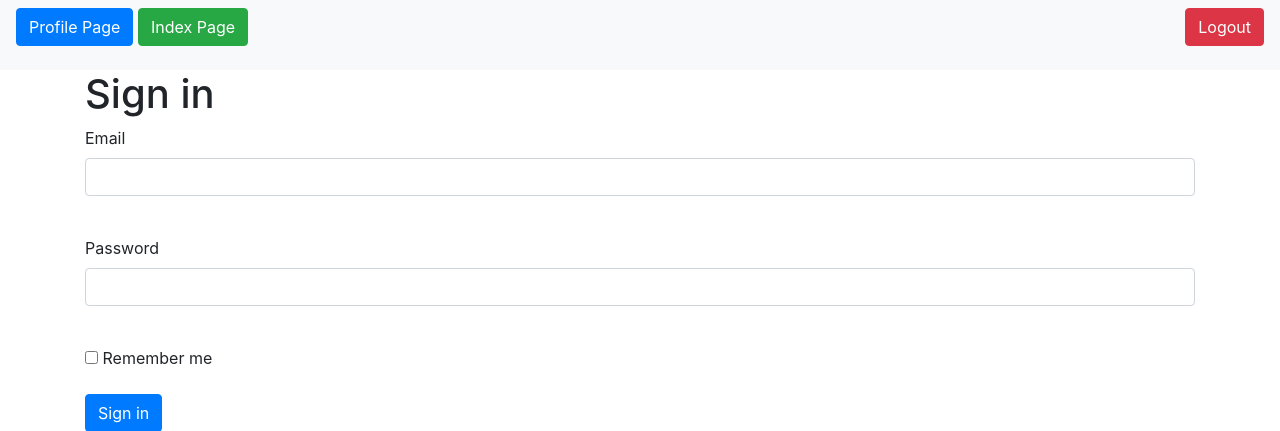
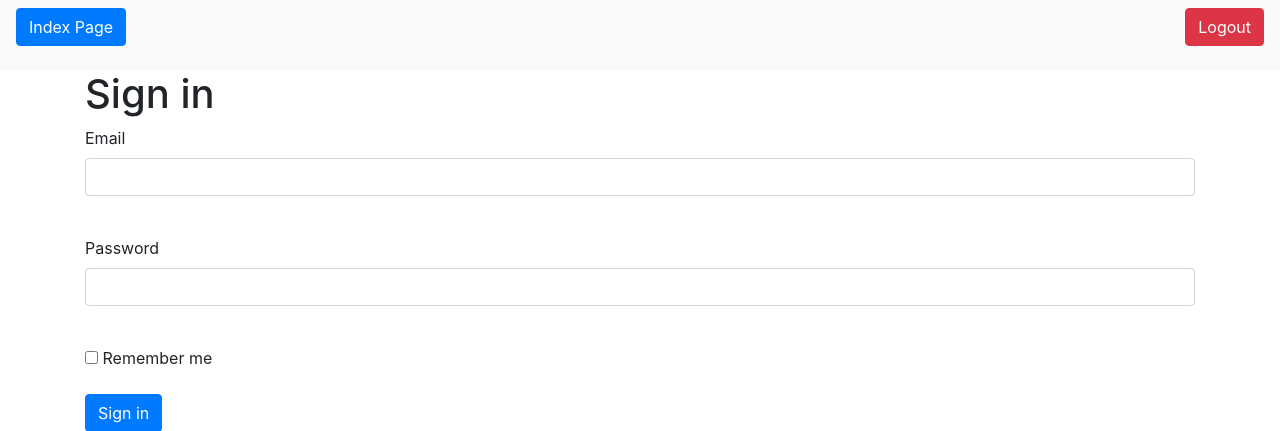
Before and after one commit to Dingovina/SchoolProject, a Flask app: page / in a window 1280 px wide. Shown: the top 431 px of the page. Run offline with Flask 2, Linux system fonts and the light colour scheme; a user stored in the database is signed in; some libraries are stand-ins or nearby versions.

Commit message:
Profile file and button deleted

```diff
--- a/main.py
+++ b/main.py
@@ -76,7 +76,8 @@ def index(s=-1):
     sums = [sum(s) for s in costs.values()]
     for k, v in costs.items():
         max_size = max(max_size, len(v))
-    return render_template('index.html', data=costs, max_size=max_size, sums=sums, status=s, form=form, form1=form1, ts=sum(sums))
+    return render_template('index.html', data=costs, max_size=max_size, sums=sums, status=s, form=form, form1=form1,
+                           ts=sum(sums))
 
 
 @login_manager.user_loader
@@ -167,13 +168,5 @@ def logout():
     return redirect("/")
 
 
-@app.route('/profile')
-@login_required
-def profile():
-    db_session.global_init("db/blogs.db")
-    db_sess = db_session.create_session()
-    return render_template('profile.html')
-
-
 if __name__ == '__main__':
     app.run(port=5050, host='127.0.0.1')
--- a/templates/base.html
+++ b/templates/base.html
@@ -15,8 +15,7 @@
     <nav class="navbar navbar-light bg-light">
         {% if current_user.is_authenticated %}
         <p>
-            <a class="btn btn-primary" href="/profile">Profile Page</a>
-            <a class="btn btn-success" href="/index">Index Page</a>
+            <a class="btn btn-primary" href="/index">Index Page</a>
         </p>
         <p>
             <a class="btn btn-danger" href="/logout">Logout</a>
```
Also changed, not shown: templates/profile.html (deleted, +0 -12 lines).
